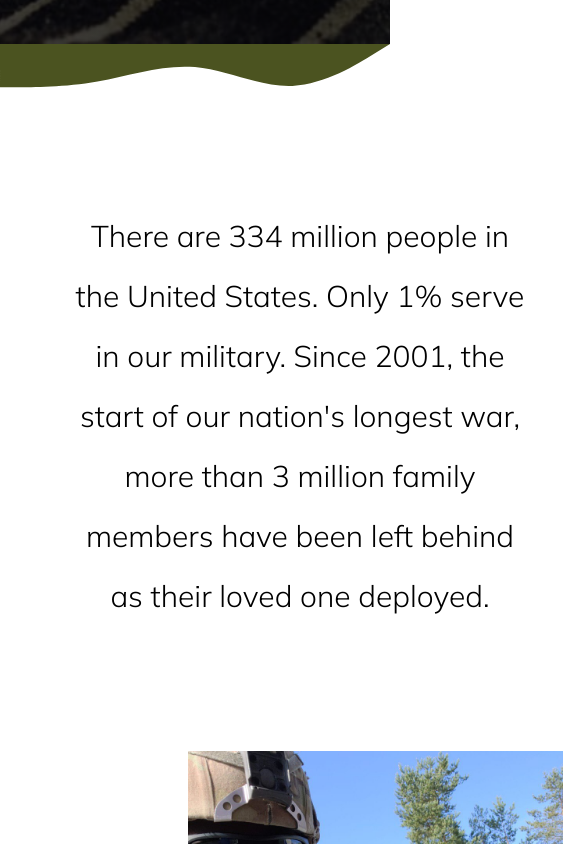
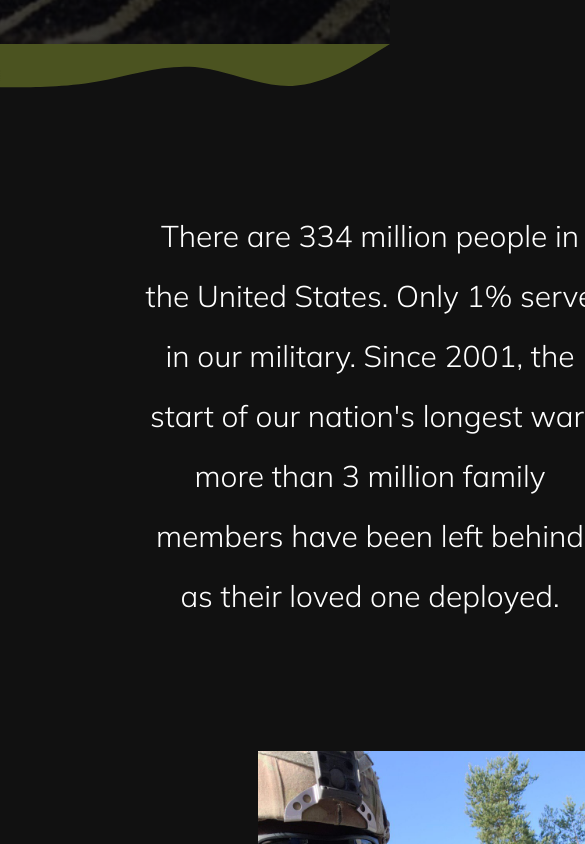
Before and after one commit to CybertronicEvidence/military-site, a plain HTML site: page index.html in a window 390 px wide. Shown: the part 800-1644 px from the top of the page, 585 px wide, since content can reach past the window. Drawn offline with nearby package versions, Linux system fonts and the light colour scheme.

Commit message:
changed background color

```diff
--- a/styles.css
+++ b/styles.css
@@ -4,9 +4,10 @@
   font-family: "Mulish", sans-serif;
 }
 
-/* body {
-  background-color: #4b5320;
-} */
+body {
+  background-color: #111;
+  color: #fff;
+}
 .header {
   width: 100%;
 }
@@ -126,7 +127,7 @@ nav {
   margin: 0 auto 80px;
   position: relative;
   line-height: 60px;
-  color: #333;
+  color: #fff;
 }
 .title::after {
   content: "";
@@ -302,10 +303,11 @@ ul {
 
 @media only screen and (max-width: 800px) {
   .container {
-    max-width: 800px;
+    max-width: 100%;
     margin: auto;
     padding-left: 25px;
     padding-right: 25px;
+    width: clamp(200px, 40%, 400px);
   }
   nav ul {
     position: absolute;
@@ -340,7 +342,7 @@ ul {
 
 @media only screen and (max-width: 600px) {
   .container {
-    max-width: 600px;
+    max-width: 100%;
     margin: auto;
     padding-left: 25px;
     padding-right: 25px;
```
